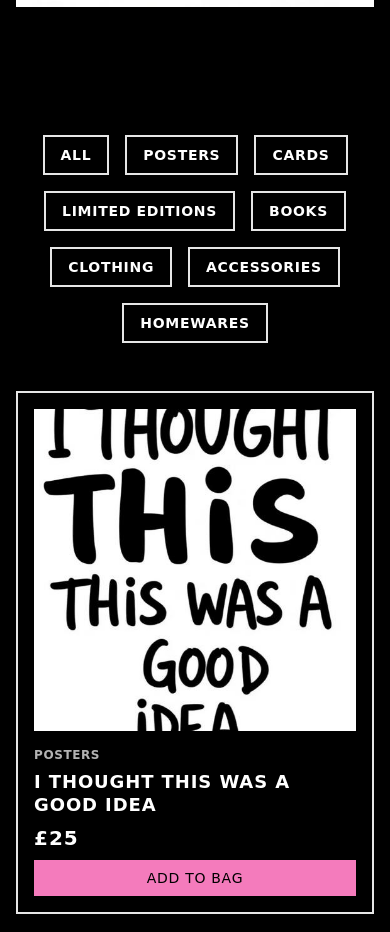
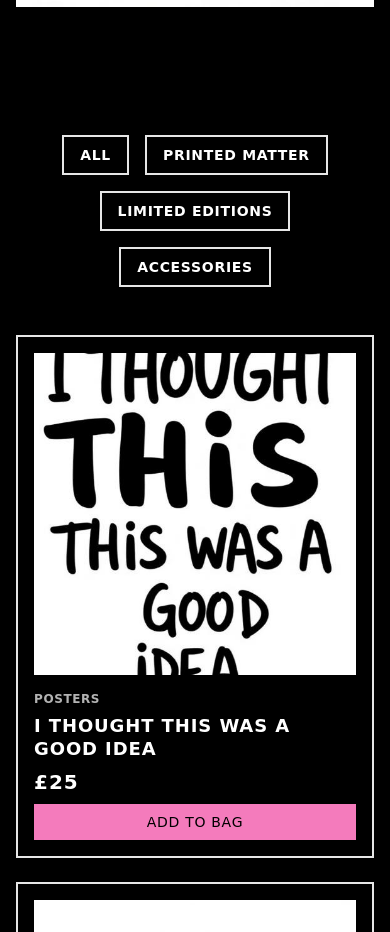
Before and after one commit to chunw/hrigley-style, a React (Vite) app: page / in a window 390 px wide. Shown: the part 880-1812 px from the top of the page. Built offline with nearby package versions, Linux system fonts and the light colour scheme.

Commit message:
Fix font on mobile and update categories
Fixes an issue where the font was not displaying correctly on mobile Safari. Also updates the product categories to "all", "printed matter", "limited editions", and "accessories".

```diff
--- a/index.html
+++ b/index.html
@@ -6,6 +6,12 @@
     <title>Chun Wang Shop</title>
     <meta name="description" content="All the good stuff created and sold by Chun Wang" />
     <meta name="author" content="Chun Wang" />
+
+    <!-- Preconnect to Google Fonts for better performance -->
+    <link rel="preconnect" href="https://fonts.googleapis.com">
+    <link rel="preconnect" href="https://fonts.gstatic.com" crossorigin>
+    <!-- Load fonts with proper fallbacks for mobile Safari -->
+    <link href="https://fonts.googleapis.com/css2?family=Caveat:wght@400;600;700&family=Kalam:wght@400;700&display=swap" rel="stylesheet">
 
     <meta property="og:title" content="chunwang-shop" />
     <meta property="og:description" content="Chun Wang Shop" />
--- a/src/components/ProductGrid.tsx
+++ b/src/components/ProductGrid.tsx
@@ -48,7 +48,7 @@ const products = [
   }
 ];
 
-const categories = ["ALL", "POSTERS", "CARDS", "LIMITED EDITIONS", "BOOKS", "CLOTHING", "ACCESSORIES", "HOMEWARES"];
+const categories = ["ALL", "PRINTED MATTER", "LIMITED EDITIONS", "ACCESSORIES"];
 
 const ProductGrid = () => {
   return (
```
